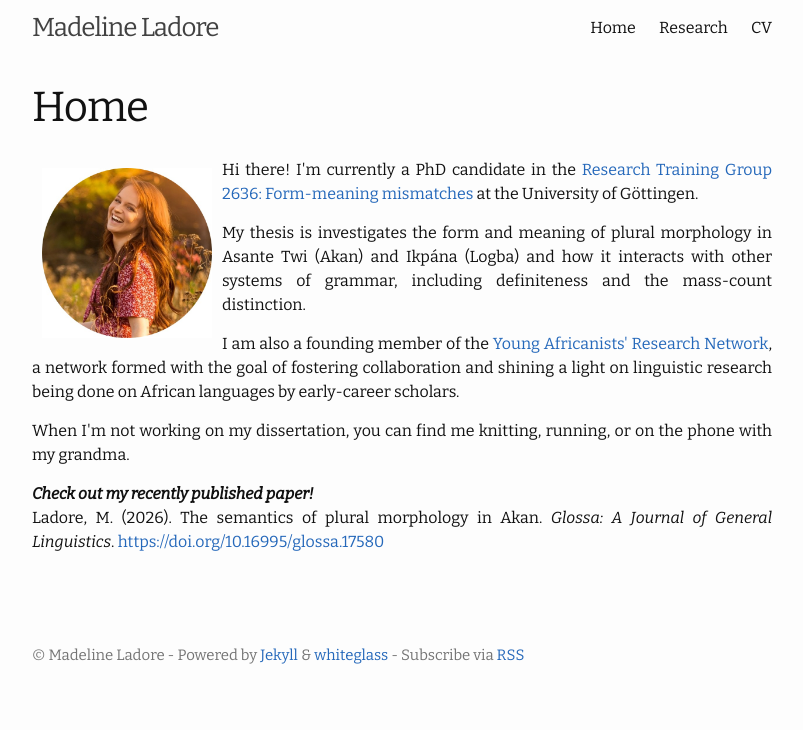
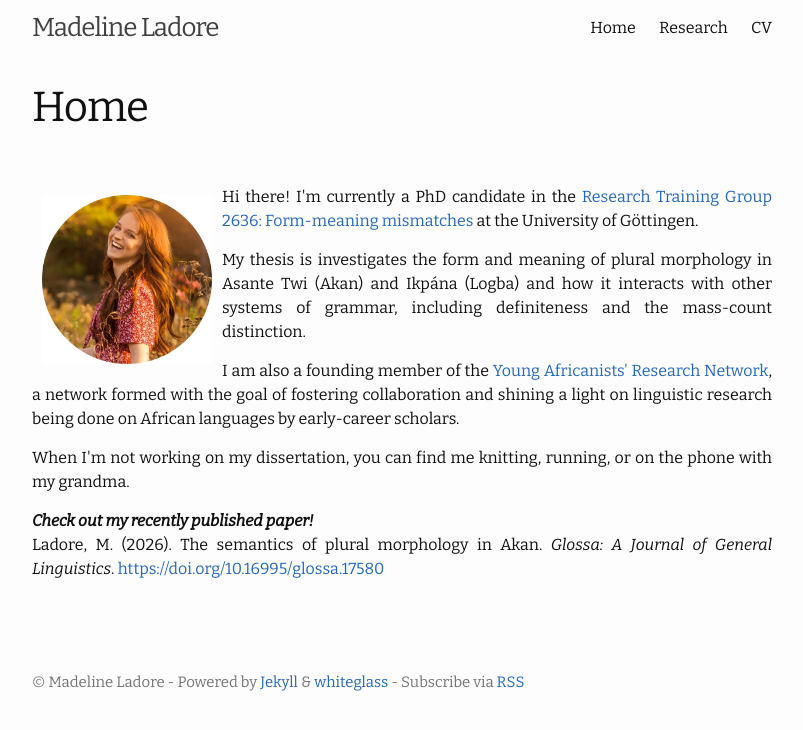
Before and after one commit to madelineladore/madelineladore.github.io, a Jekyll site: the page built from index.md, in a window 1280 px wide. Shown: the top 730 px of the page, without its empty margins (238-1041 px from the left). Built offline with Jekyll 4.4.1, drawn with Linux system fonts in a browser that asks for light colours.

Commit message:
Update index.md

```diff
--- a/index.md
+++ b/index.md
@@ -17,7 +17,8 @@ title: Home
 <body>
 
 <img src="/assets/images/Picture1.jpg" alt="My photo" width="170" align="left" style="margin: 10px 10px 10px 10px;">
-<p>
+
+<p class="spaced-para">
 Hi there! I'm currently a PhD candidate in the <a href="https://www.uni-goettingen.de/de/635554.html">Research Training Group 2636: Form-meaning mismatches</a> at the University of Göttingen.
 </p>
 
```
